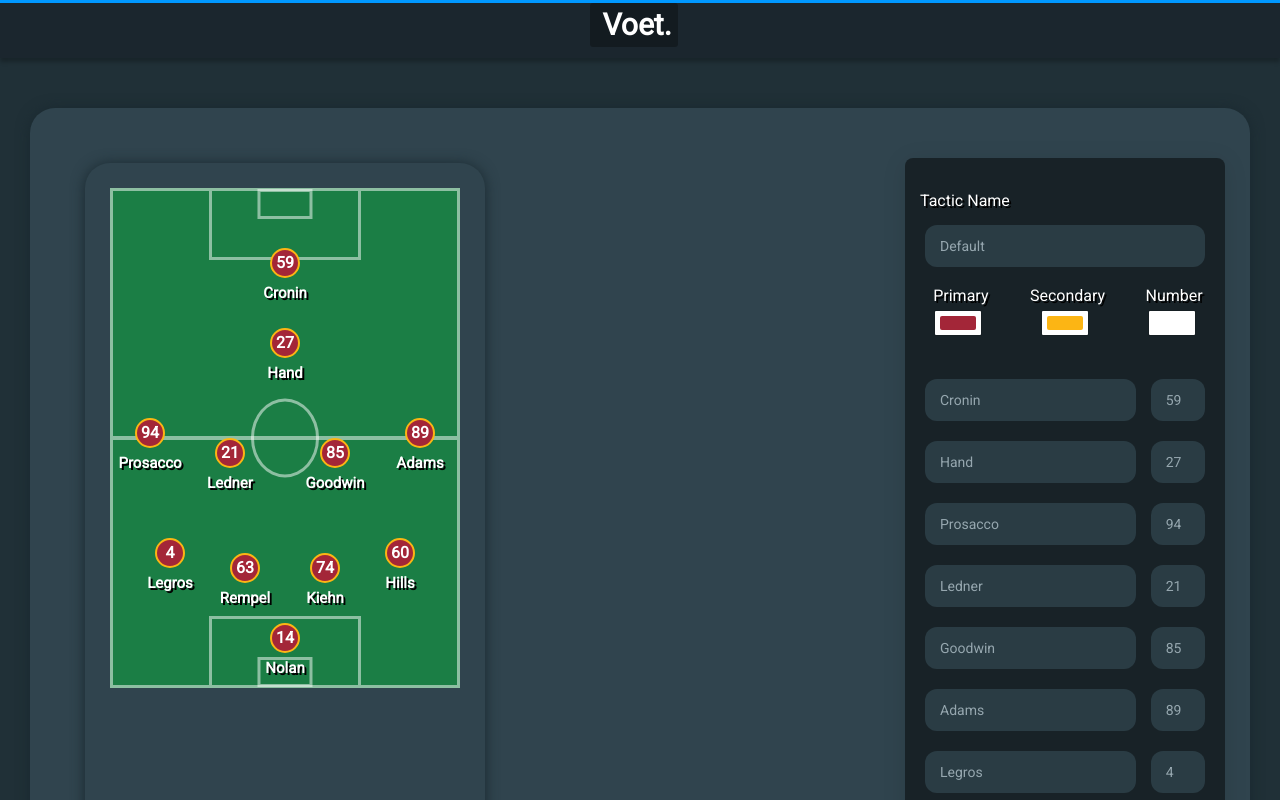
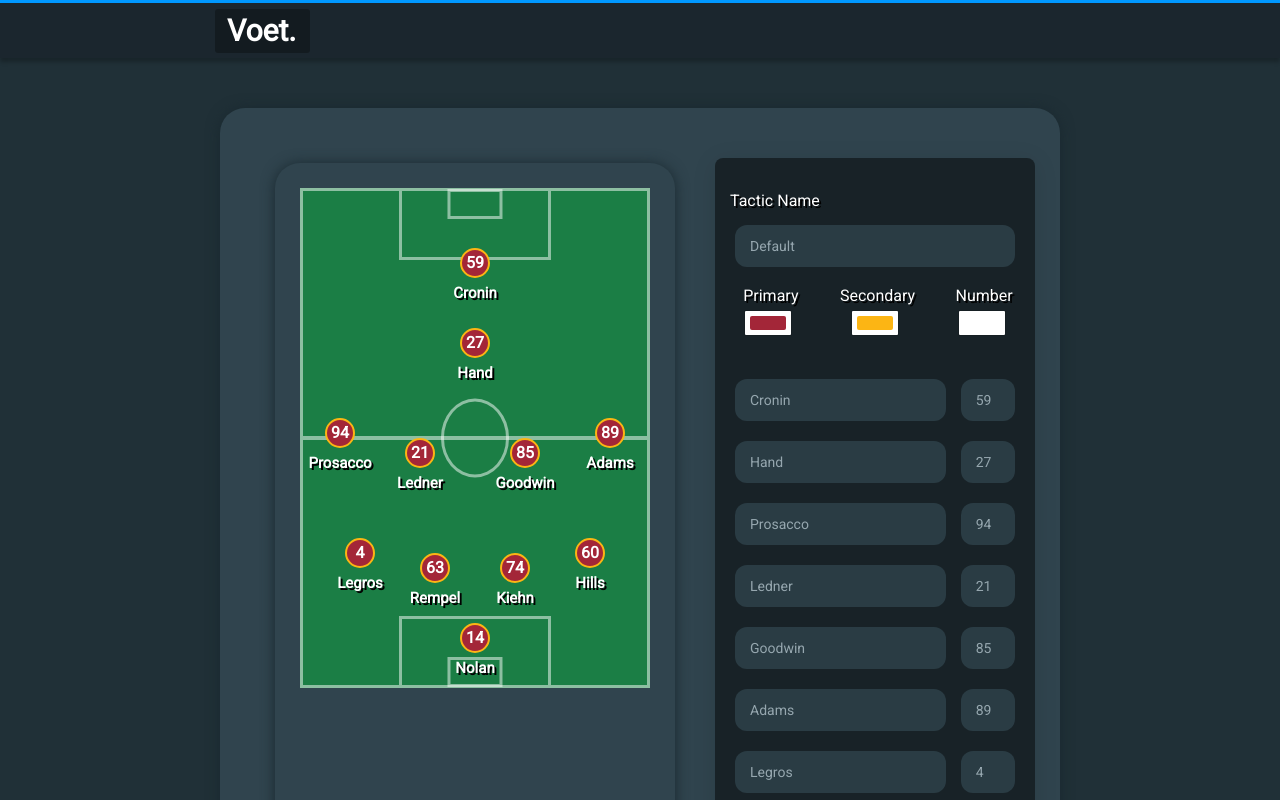
Before and after one commit to alperunal/lineup-builder, a React (Create React App) app: page / in a window 1280 px wide. Shown: the top 800 px of the page. Built offline with nearby package versions, Linux system fonts and the light colour scheme.

Commit message:
container fix

```diff
--- a/src/components/UI/Container/Container.tsx
+++ b/src/components/UI/Container/Container.tsx
@@ -2,7 +2,7 @@ import React from 'react';
 import './Container.scss';
 
 const Container = ({ children }) => {
-    return <div>{children}</div>;
+    return <div className="container">{children}</div>;
 };
 
 export default Container;
```
